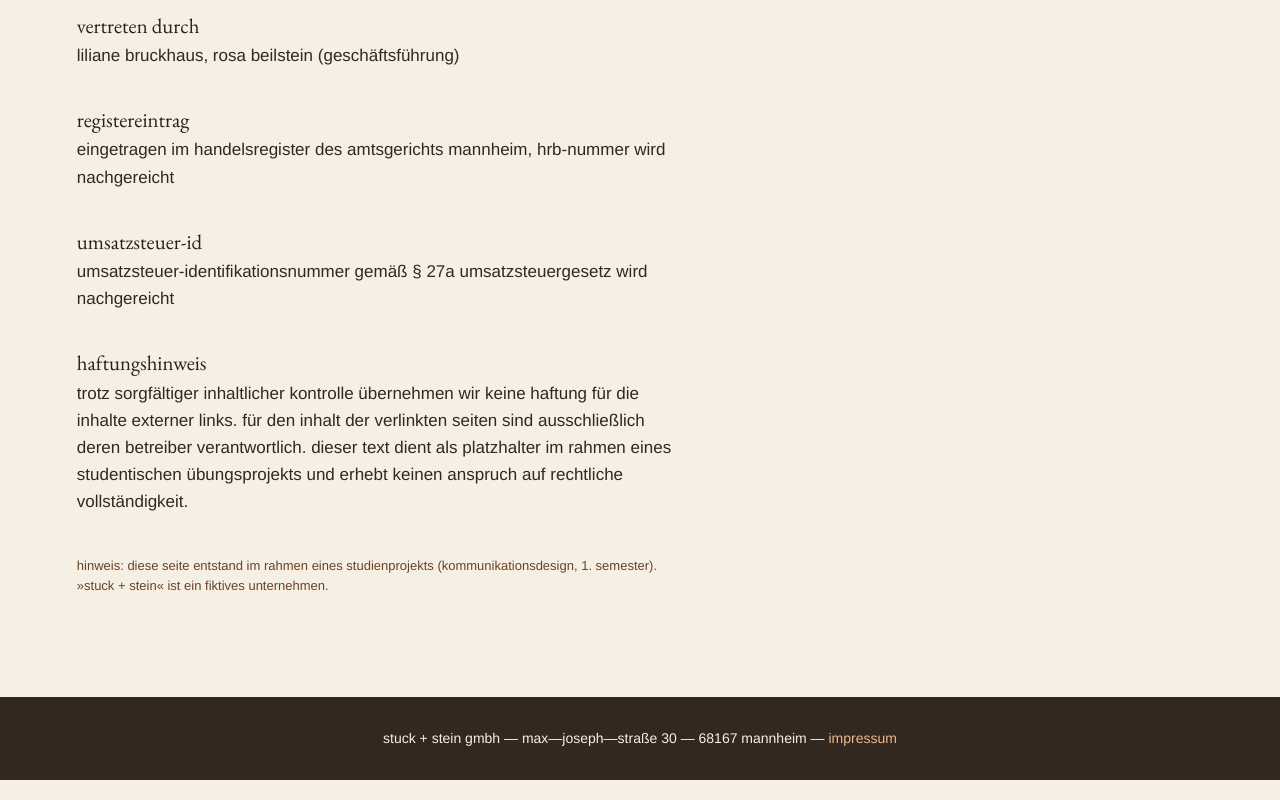
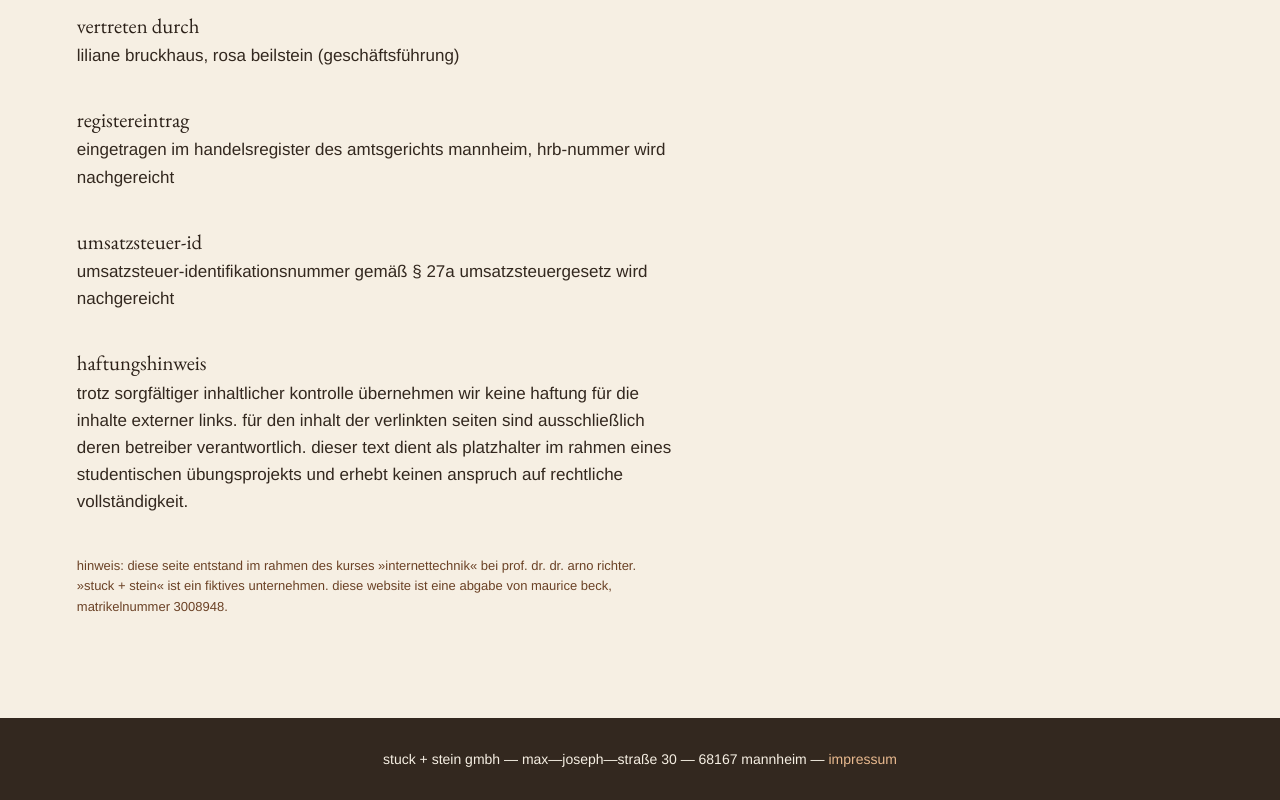
Before and after one commit to LeMorrisDeuxMille/stuckundstein, a plain HTML site: page impressum.html in a window 1280 px wide. Shown: the part 578-1378 px from the top of the page. Drawn offline with nearby package versions, Linux system fonts and the light colour scheme; files whose address does not match are found by name.

Commit message:
Update impressum.html

```diff
--- a/impressum.html
+++ b/impressum.html
@@ -49,7 +49,7 @@
 			<h2>haftungshinweis</h2>
 			<p>trotz sorgfältiger inhaltlicher kontrolle übernehmen wir keine haftung für die inhalte externer links. für den inhalt der verlinkten seiten sind ausschließlich deren betreiber verantwortlich. dieser text dient als platzhalter im rahmen eines studentischen übungsprojekts und erhebt keinen anspruch auf rechtliche vollständigkeit.</p>
 
-			<p class="hinweis">hinweis: diese seite entstand im rahmen eines studienprojekts (kommunikationsdesign, 1. semester). »stuck + stein« ist ein fiktives unternehmen.</p>
+			<p class="hinweis">hinweis: diese seite entstand im rahmen des kurses »internettechnik« bei prof. dr. dr. arno richter. »stuck + stein« ist ein fiktives unternehmen. diese website ist eine abgabe von maurice beck, matrikelnummer 3008948. </p>
 		</div>
 	</section>
 
```
